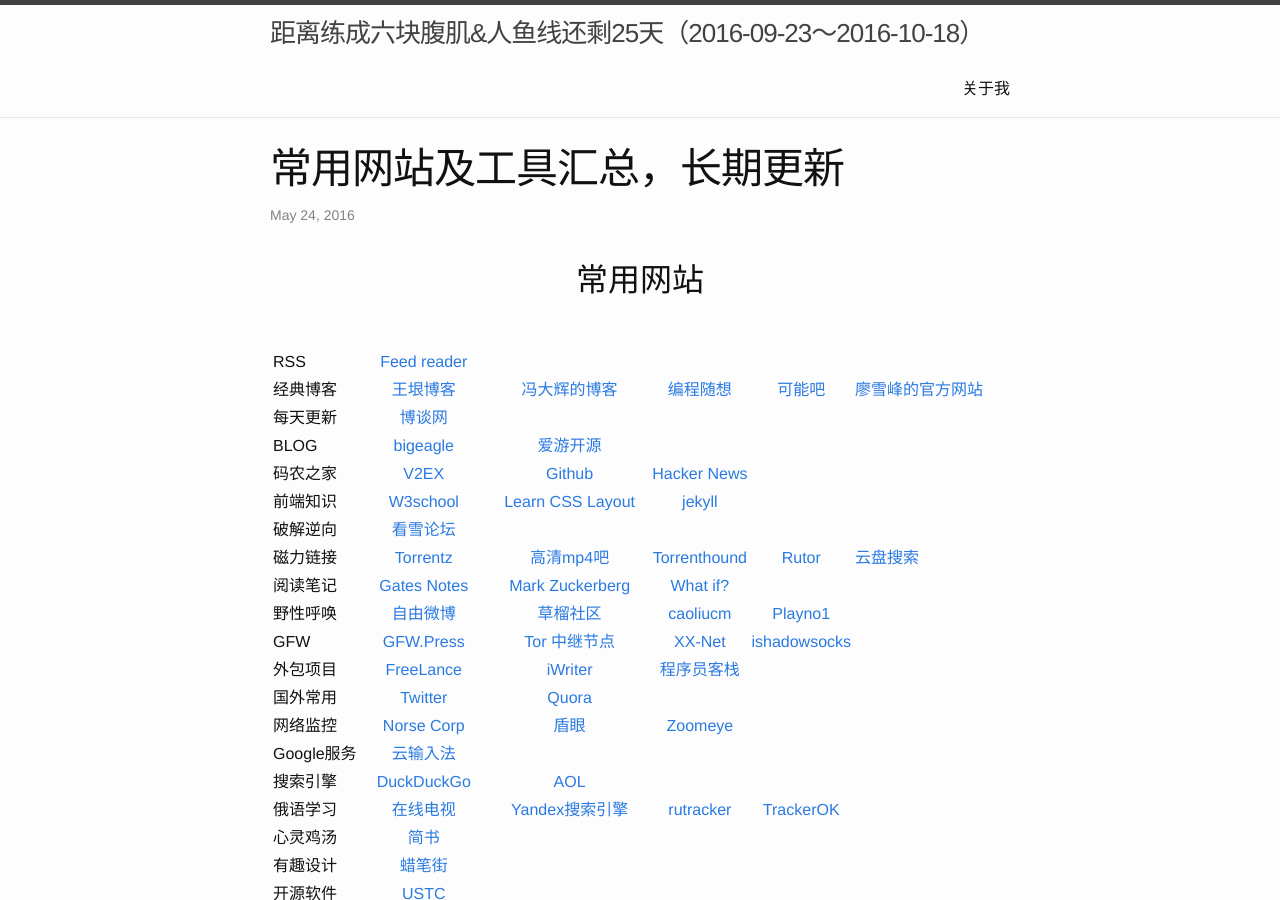
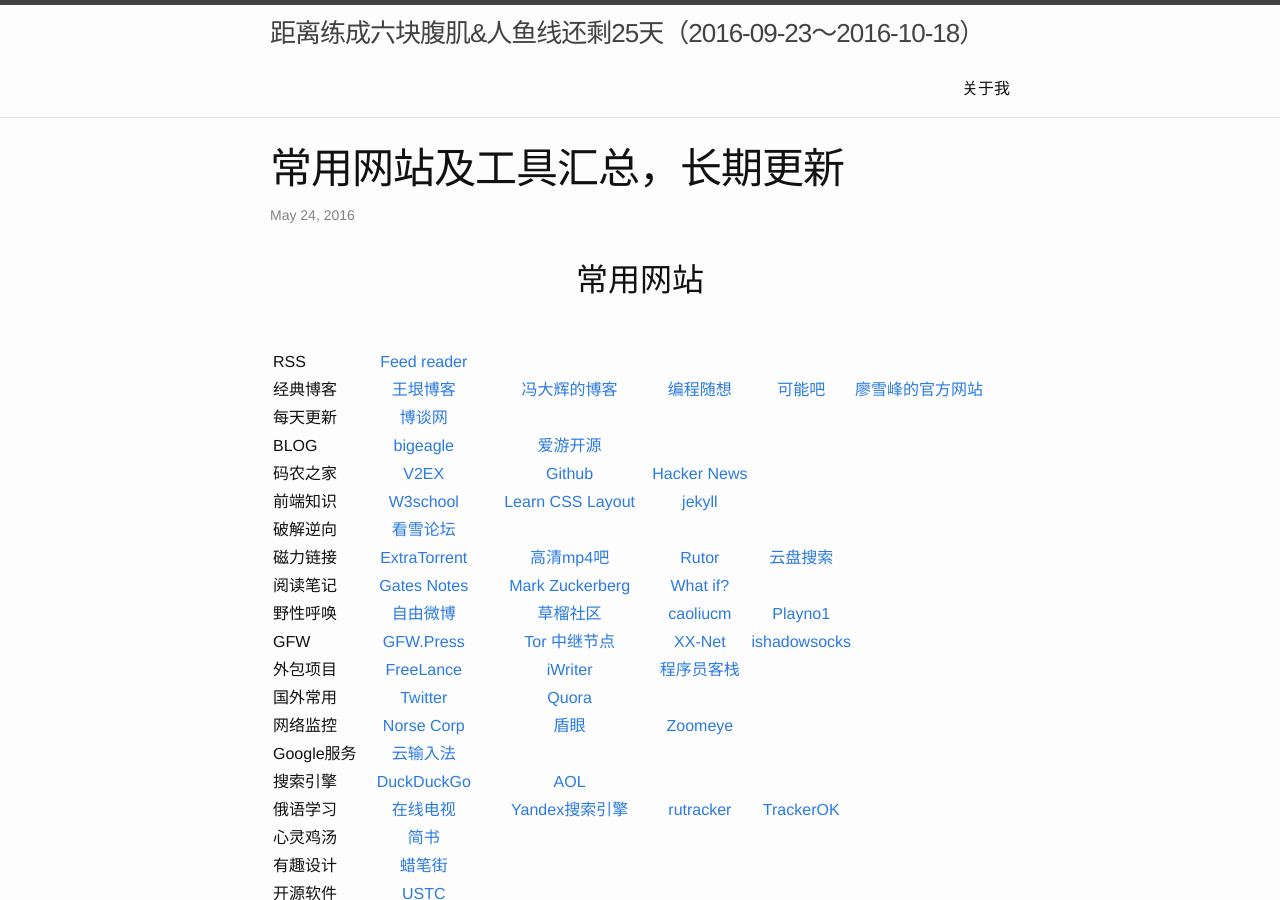
Before and after one commit to explorerlxz/explorerlxz.github.io, a Jekyll site: the page built from _posts/2016-05-24-Links-tools.md, in a window 1280 px wide and 900 px high. Built offline with Jekyll 4.4.1, drawn with Linux system fonts in a browser that asks for light colours.

```diff
--- a/_posts/2016-05-24-Links-tools.md
+++ b/_posts/2016-05-24-Links-tools.md
@@ -16,7 +16,7 @@
 |码农之家|[V2EX](https://www.v2ex.com)|[Github](https://www.github.com)|[Hacker News](https://news.ycombinator.com/)||
 |前端知识|[W3school](http://www.w3school.com.cn/)|[Learn CSS Layout](http://learnlayout.com/)|[jekyll](https://jekyllrb.com)||
 |破解逆向|[看雪论坛](http://bbs.pediy.com/)|||
-|磁力链接|[Torrentz](https://torrentz.eu/)|[高清mp4吧](http://www.mp4ba.com/)|[Torrenthound](http://www.torrenthound.com)|[Rutor](http://new-rutor.org/)|[云盘搜索](http://pan.ibying.com/)|
+|磁力链接|[ExtraTorrent](http://extratorrent.cc/)|[高清mp4吧](http://www.mp4ba.com/)|[Rutor](http://rutor1.org/)|[云盘搜索](http://pan.ibying.com/)|
 |阅读笔记|[Gates Notes](https://www.gatesnotes.com/)|[Mark Zuckerberg](http://www.ayearofbooks.net/)|[What if?](https://whatif.xkcd.com/)|||
 |野性呼唤|[自由微博](https://freeweibo.com)|[草榴社区](http://t66y.com)|[caoliucm](https://groups.yahoo.com/neo/groups/caoliucm/info)|[Playno1](http://www.playno1.com/)|
 |GFW|[GFW.Press](http://gfw.press/)| [Tor 中继节点](https://bridges.torproject.org/)|[XX-Net](https://github.com/XX-net/XX-Net)|[ishadowsocks](http://www.ishadowsocks.org/)|
```
